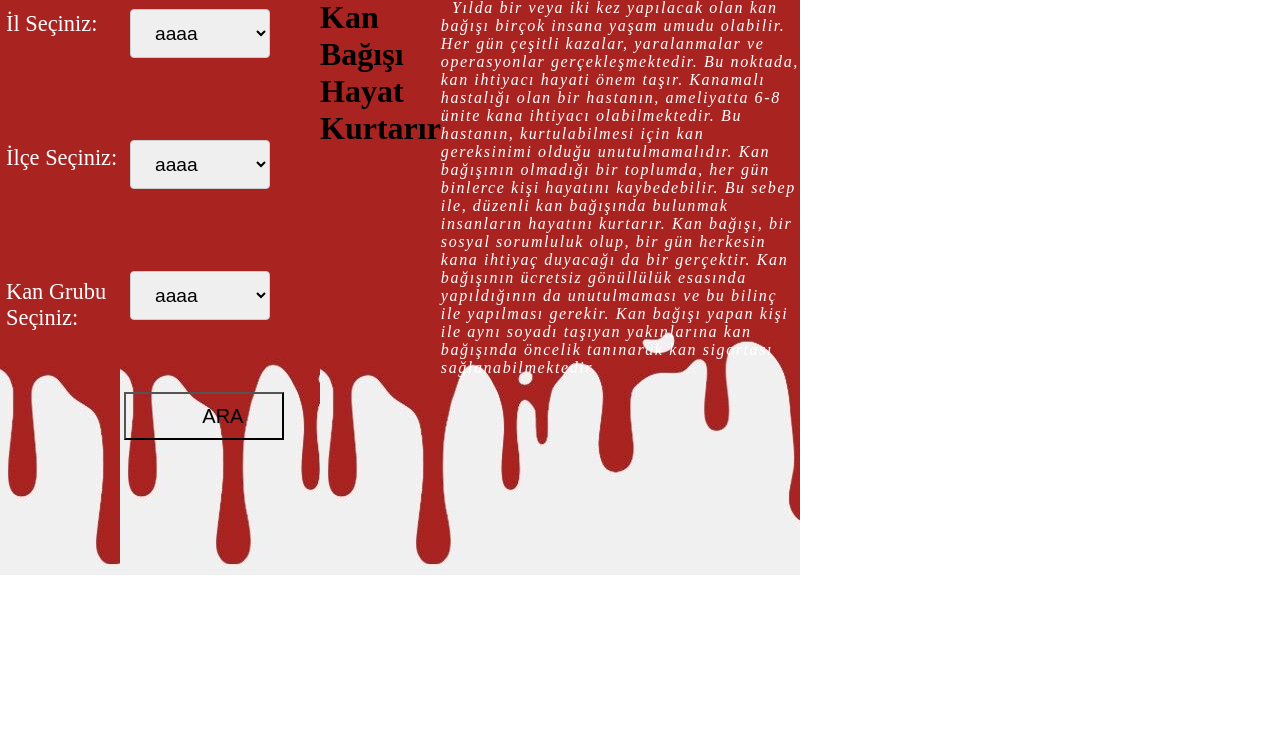
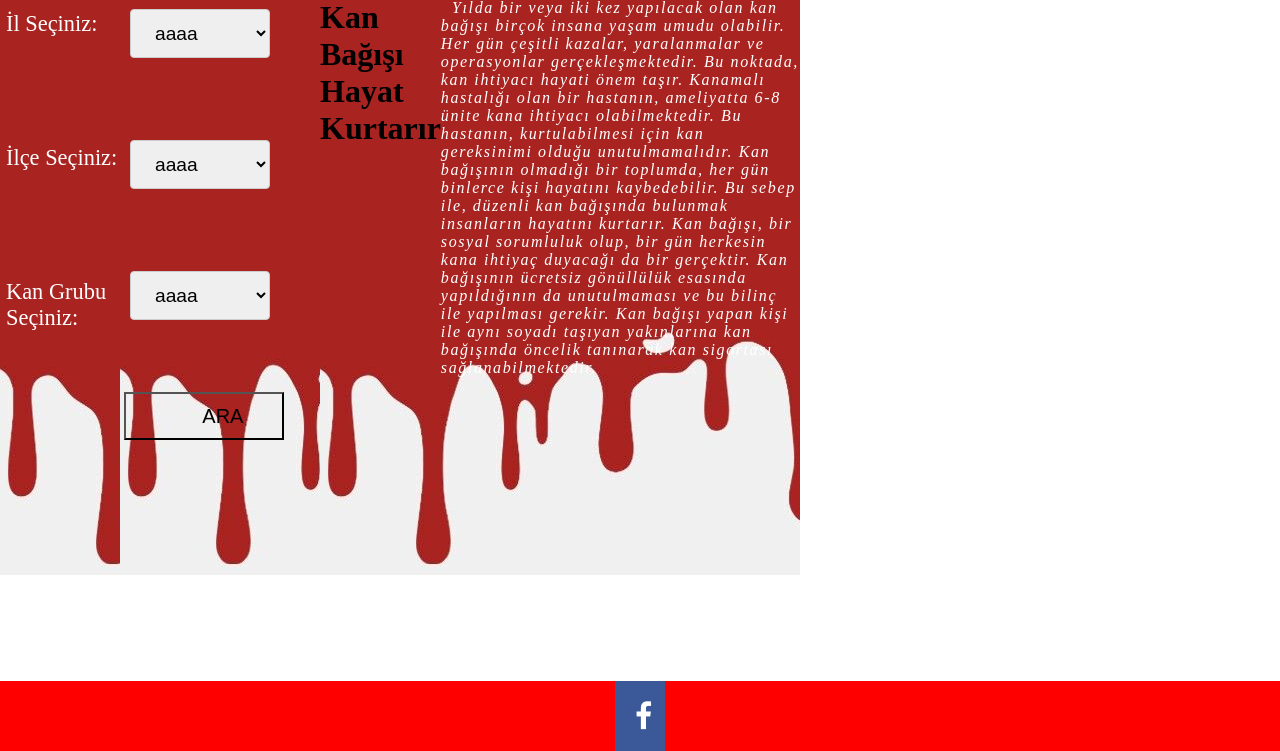
Before and after one commit to abdullaherek/bloodBank, a PHP site: page /searchpage.php in a window 1280 px wide. Shown: the part 49-800 px from the top of the page. Run offline with PHP 8.4, Linux system fonts and the light colour scheme.

Commit message:
footer düzenleme

```diff
--- a/kan_bankasi/content/footer.php
+++ b/kan_bankasi/content/footer.php
@@ -3,13 +3,20 @@
 <head>
   <meta charset="UTF-8">
   <meta name="viewport" content="width=device-width, initial-scale=1.0">
+  <link rel="stylesheet" href="https://cdnjs.cloudflare.com/ajax/libs/font-awesome/4.7.0/css/font-awesome.min.css">
+  <link rel="stylesheet" href="https://fonts.googleapis.com/icon?family=Material+Icons">
+
+  <link rel="stylesheet" href="css/footer.css?key=<?=time()?>">
   <title>Document</title>
 </head>
 <body>
-  <div class="footer">
+  <footer class="footer">
+    <div>
+     <ul>
+      <li><a href="#" class="fa fa-facebook"> </a> </li>
 
-
-
+</ul>
 </div>
+</footer>
 </body>
 </html>
--- /dev/null
+++ b/kan_bankasi/css/footer.css
@@ -0,0 +1,36 @@
+.footer {
+   position: fixed;
+   left: 0;
+   bottom: 0;
+   width: 100%;
+   background-color: red;
+   color: white;
+   text-align: center;
+}
+
+.fa {
+    padding: 20px;
+    font-size: 30px;
+    width: 50px;
+    text-align: center;
+    text-decoration: none;
+  }
+
+  /* Add a hover effect if you want */
+  .fa:hover {
+    opacity: 0.7;
+  }
+
+  /* Set a specific color for each brand */
+
+  /* Facebook */
+  .fa-facebook {
+    background: #3B5998;
+    color: white;
+  }
+
+  /* Twitter */
+  .fa-twitter {
+    background: #55ACEE;
+    color: white;
+  }
```
